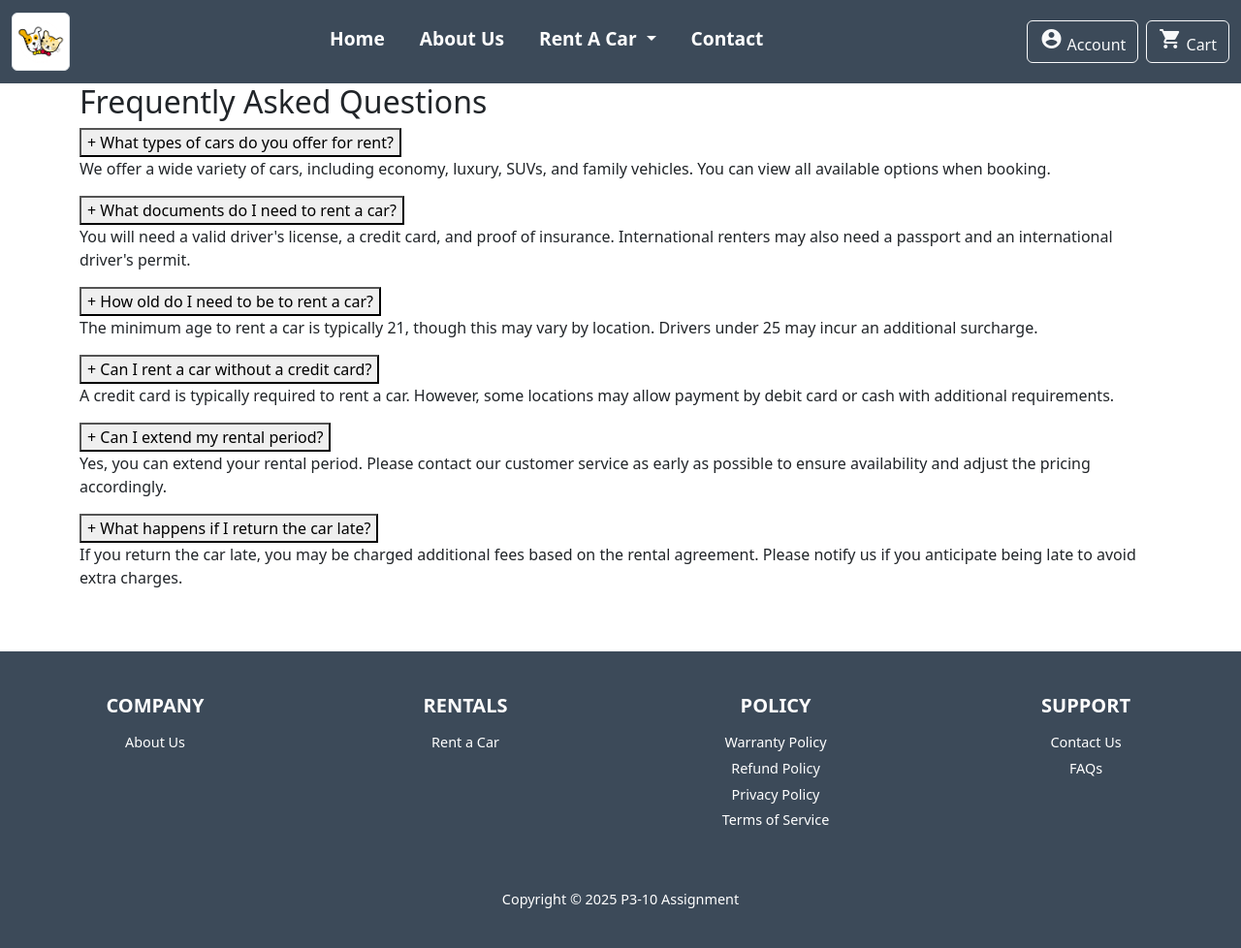
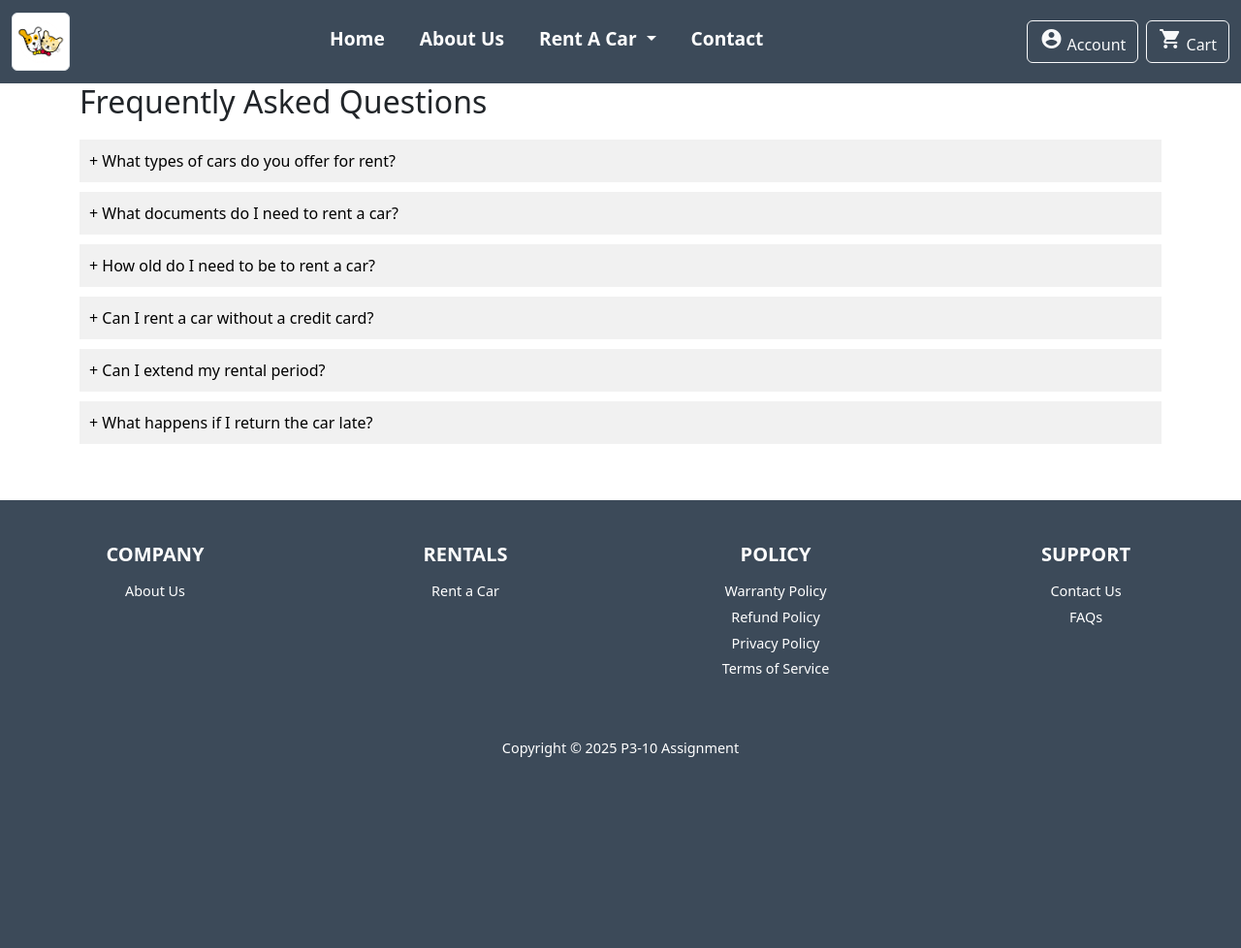
Before and after one commit to kannonraj/INF1005-P3-10, a PHP site: page /faq.php in a window 1280 px wide. Shown: the whole page at 97% size. After the commit the page ends 781 px from the top, so only its background shows below. Run offline with PHP 8.4, Linux system fonts and the light colour scheme; some libraries are stand-ins or nearby versions.

Commit message:
Update faq.php

```diff
--- a/faq.php
+++ b/faq.php
@@ -3,6 +3,34 @@
 
 <!-- Header -->
 <?php include "inc/head.inc.php"; ?>
+
+<style>
+  .faq-container {
+  margin-top: 20px;
+}
+
+.faq-item {
+  margin-bottom: 10px;
+}
+
+.faq-question {
+  background-color: #f1f1f1;
+  border: none;
+  padding: 10px;
+  width: 100%;
+  text-align: left;
+  font-size: 16px;
+  cursor: pointer;
+}
+
+.faq-answer {
+  display: none;
+  padding: 10px;
+  background-color: #f9f9f9;
+  border: 1px solid #ddd;
+}
+
+  </style>
 
 <body>
 
```
